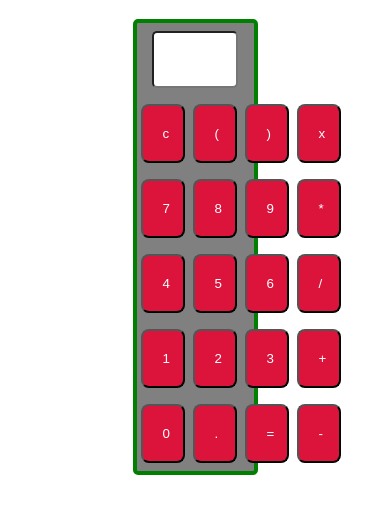
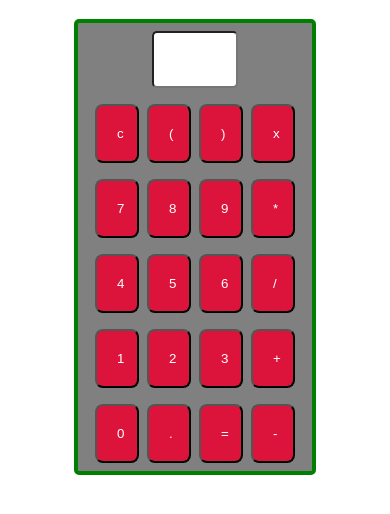
Before and after one commit to Hritik-eng/Calculator, a plain HTML site: page index.html in a window 390 px wide. Shown: the part 62-576 px from the top of the page. Drawn offline with Linux system fonts and the light colour scheme.

Commit message:
Now it is responsive calculator

```diff
--- a/utils.css
+++ b/utils.css
@@ -10,7 +10,7 @@
 }
 
 .m-w-20{
-    max-width: 30vw;
+    width: 30vw;
 }
 
 .mx-auto{
@@ -25,3 +25,15 @@
 .flex-col{
     flex-direction: column;
 }
+
+@media (max-width:800px){
+    .m-w-20{
+        width:60vw;
+    }
+}
+
+@media (max-width:100px){
+    .m-w-20{
+        width:80vw;
+    }
+}
```
Also changed, not shown: style.css (line endings or trailing spaces).
